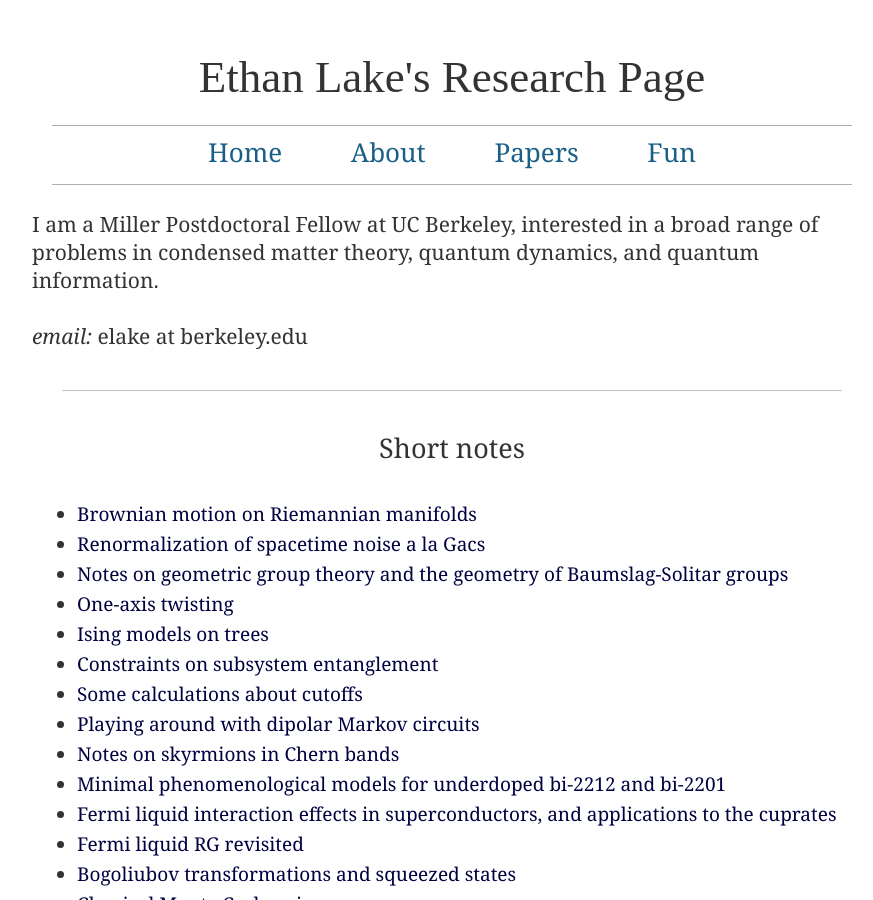
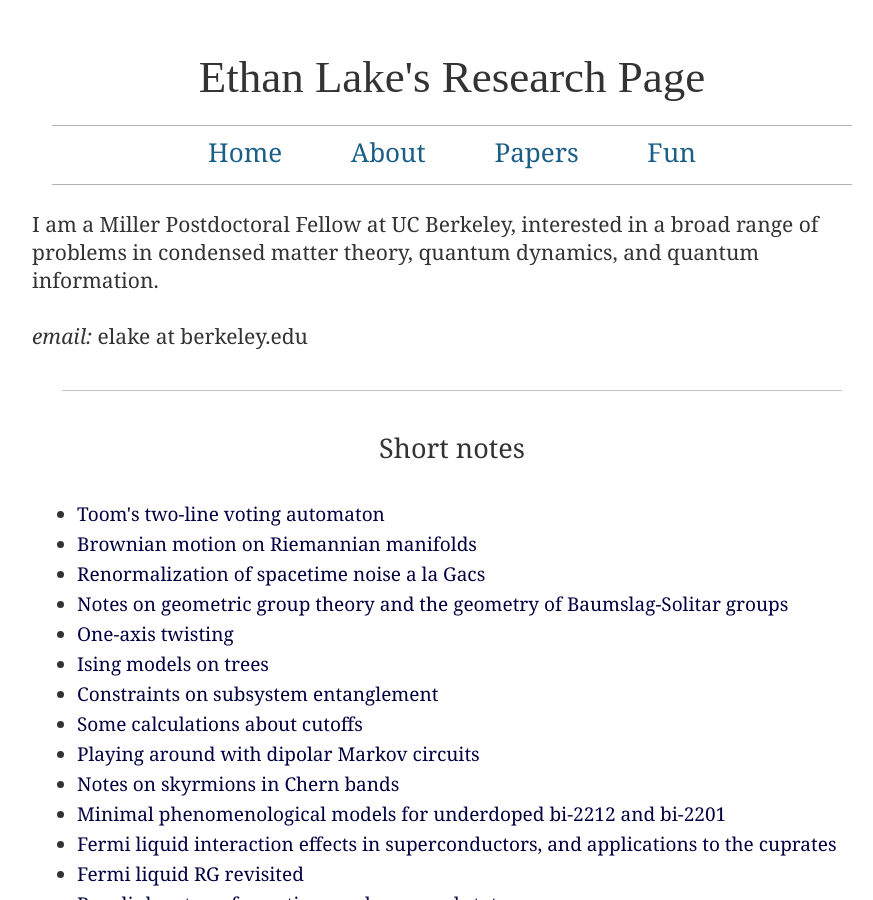
Before and after one commit to ethanlake/ethanlake.github.io, a Jekyll site: the page index.html, which Jekyll copies as it is, in a window 1280 px wide and 900 px high. Shown: the whole window, without its empty margins (188-1061 px from the left). Built offline with Jekyll 4.4.1, drawn with Linux system fonts in a browser that asks for light colours.

Commit message:
Update index.html

```diff
--- a/index.html
+++ b/index.html
@@ -53,6 +53,7 @@
  <br>
   <ul>
     <!-- <li><a href="/blogs/blog_test">Test</a></li> -->
+    <li><a href="notes/tlv_notes.pdf">Toom's two-line voting automaton</a> </li>
     <li><a href="notes/brownian.pdf">Brownian motion on Riemannian manifolds</a> </li>
     <li><a href="https://drive.google.com/file/d/1CQtxF14_Vvmr0cWxqH1wSxVYtKSgr2Fw/view?usp=sharing">Renormalization of spacetime noise a la Gacs</a> </li>
     <li><a href="https://drive.google.com/file/d/1rakRS8_Gx9wYWU7PL9D7QIMPKEvVn8pe/view?usp=sharing">Notes on geometric group theory and the geometry of Baumslag-Solitar groups</a> </li>
```
